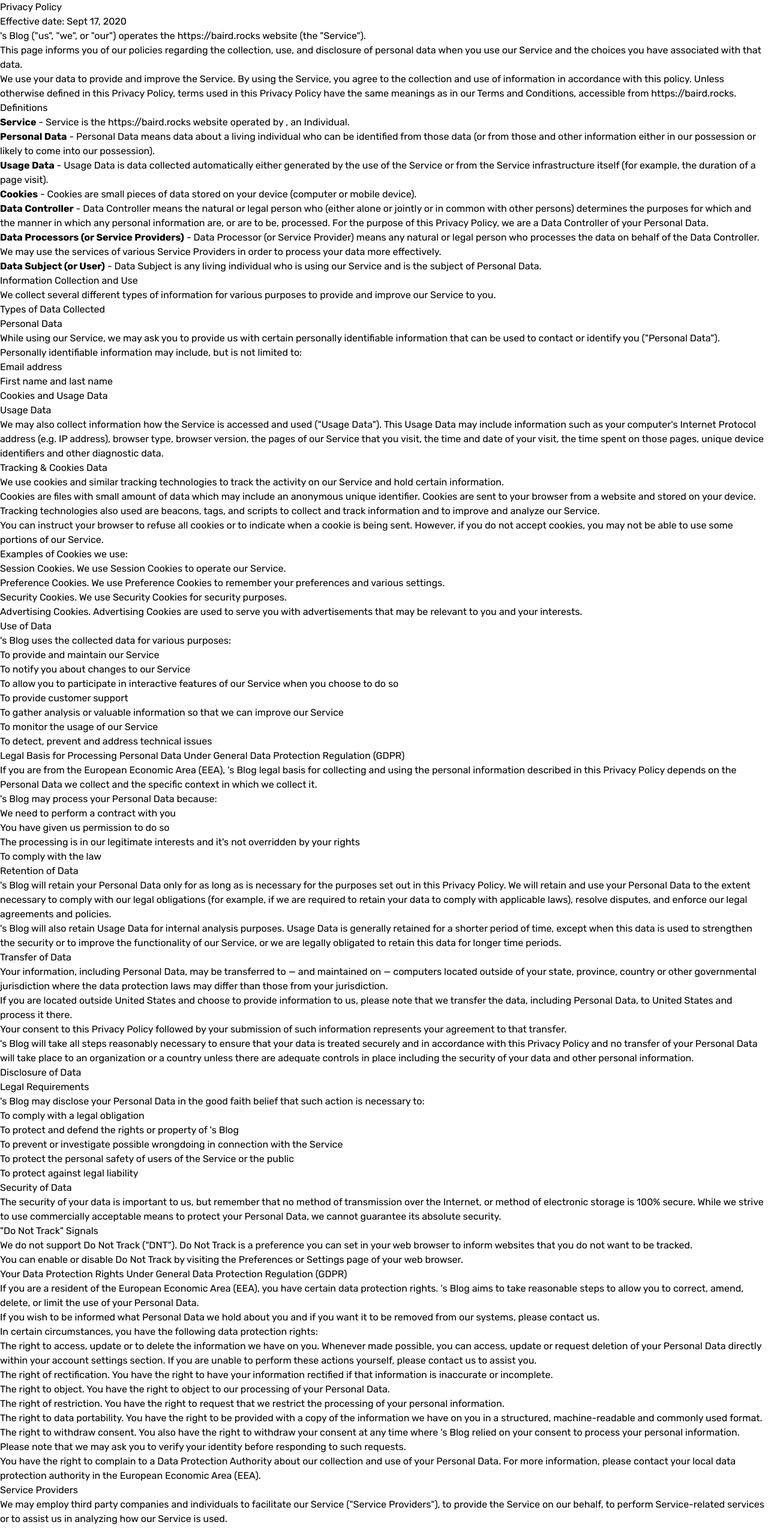
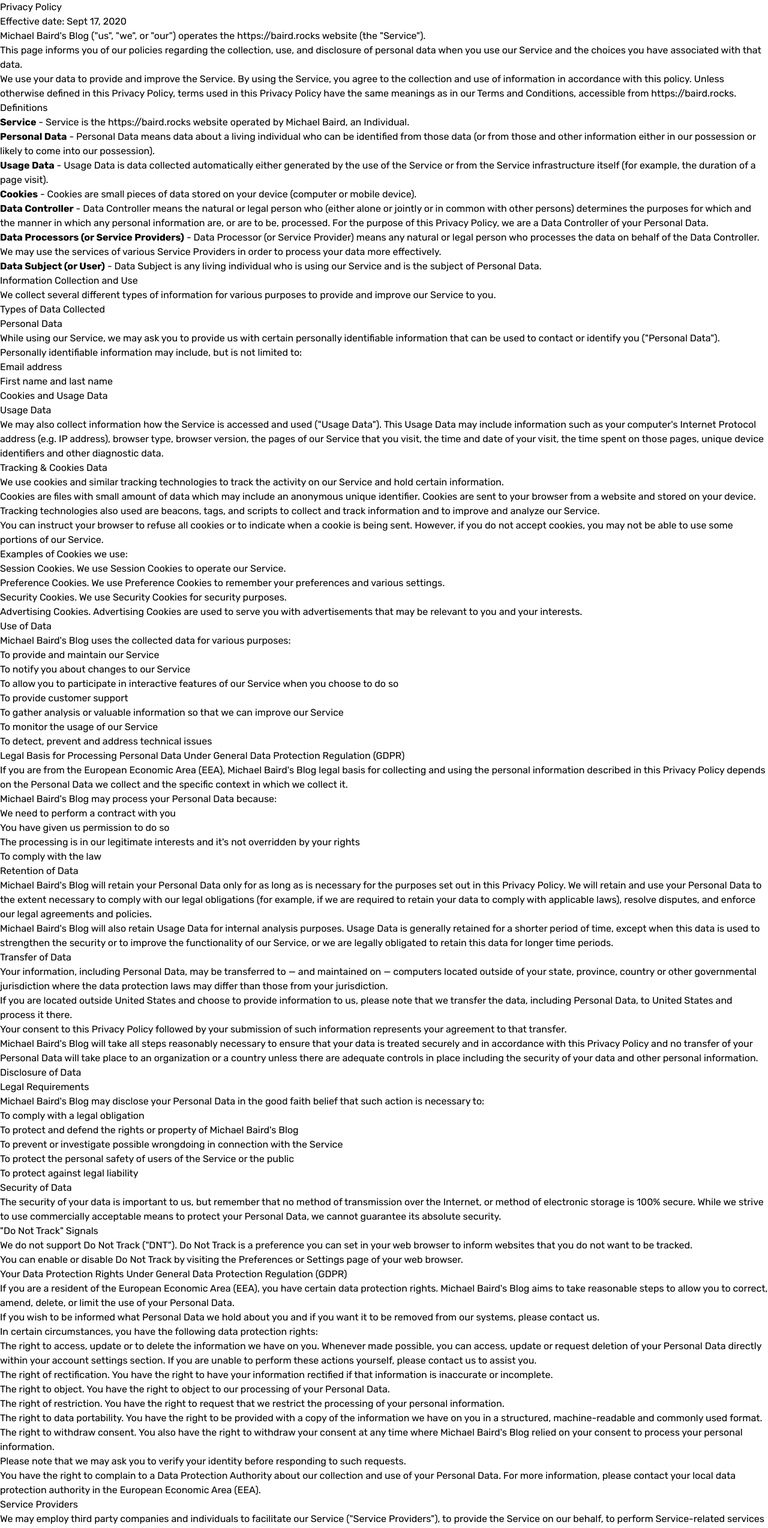
Before and after one commit to MikeBairdRocks/baird.rocks, a Next.js app in the folder src/: page /privacy in a window 1280 px wide. Shown: the top 2547 px of the page at 60% size. Built offline with nearby package versions, Linux system fonts and the light colour scheme; what @tailwindcss/typography would draw is missing.

Commit message:
fixed page

```diff
--- a/src/pages/privacy.tsx
+++ b/src/pages/privacy.tsx
@@ -1,5 +1,5 @@
 import React from "react";
-import {CMS_NAME, CMS_URL, EMAIL, OWNER} from "../common/Constants";
+import {CMS_NAME, CMS_URL, EMAIL, AUTHOR} from "../common/Constants";
 import Head from "next/head";
 import {NextPage} from "next";
 
@@ -12,13 +12,13 @@
     <div className="prose prose-lg container mx-auto">
       <h1>Privacy Policy</h1>
       <p>Effective date: Sept 17, 2020</p>
-      <p>{OWNER}'s Blog ("us", "we", or "our") operates the {CMS_URL} website (the "Service").</p>
+      <p>{AUTHOR}'s Blog ("us", "we", or "our") operates the {CMS_URL} website (the "Service").</p>
       <p>This page informs you of our policies regarding the collection, use, and disclosure of personal data when you use our Service and the choices you have associated with that data.</p>
       <p>We use your data to provide and improve the Service. By using the Service, you agree to the collection and use of information in accordance with this policy. Unless otherwise defined in this Privacy Policy, terms used in this Privacy Policy have the same meanings as in our Terms and Conditions, accessible from {CMS_URL}.</p>
 
       <h2>Definitions</h2>
       <ul>
-        <li><strong>Service</strong> - Service is the {CMS_URL} website operated by {OWNER}, an Individual.</li>
+        <li><strong>Service</strong> - Service is the {CMS_URL} website operated by {AUTHOR}, an Individual.</li>
         <li><strong>Personal Data</strong> - Personal Data means data about a living individual who can be identified from those data (or from those and other information either in our possession or likely to come into our possession).</li>
         <li><strong>Usage Data</strong> - Usage Data is data collected automatically either generated by the use of the Service or from the Service infrastructure itself (for example, the duration of a page visit).</li>
         <li><strong>Cookies</strong> - Cookies are small pieces of data stored on your device (computer or mobile device).</li>
@@ -55,7 +55,7 @@
       </ul>
 
       <h2>Use of Data</h2>
-      <p>{OWNER}'s Blog uses the collected data for various purposes:</p>
+      <p>{AUTHOR}'s Blog uses the collected data for various purposes:</p>
       <ul>
         <li>To provide and maintain our Service</li>
         <li>To notify you about changes to our Service</li>
@@ -67,8 +67,8 @@
       </ul>
 
       <h2>Legal Basis for Processing Personal Data Under General Data Protection Regulation (GDPR)</h2>
-      <p>If you are from the European Economic Area (EEA), {OWNER}'s Blog legal basis for collecting and using the personal information described in this Privacy Policy depends on the Personal Data we collect and the specific context in which we collect it.</p>
-      <p>{OWNER}'s Blog may process your Personal Data because:</p>
+      <p>If you are from the European Economic Area (EEA), {AUTHOR}'s Blog legal basis for collecting and using the personal information described in this Privacy Policy depends on the Personal Data we collect and the specific context in which we collect it.</p>
+      <p>{AUTHOR}'s Blog may process your Personal Data because:</p>
       <ul>
         <li>We need to perform a contract with you</li>
         <li>You have given us permission to do so</li>
@@ -77,21 +77,21 @@
       </ul>
 
       <h2>Retention of Data</h2>
-      <p>{OWNER}'s Blog will retain your Personal Data only for as long as is necessary for the purposes set out in this Privacy Policy. We will retain and use your Personal Data to the extent necessary to comply with our legal obligations (for example, if we are required to retain your data to comply with applicable laws), resolve disputes, and enforce our legal agreements and policies.</p>
-      <p>{OWNER}'s Blog will also retain Usage Data for internal analysis purposes. Usage Data is generally retained for a shorter period of time, except when this data is used to strengthen the security or to improve the functionality of our Service, or we are legally obligated to retain this data for longer time periods.</p>
+      <p>{AUTHOR}'s Blog will retain your Personal Data only for as long as is necessary for the purposes set out in this Privacy Policy. We will retain and use your Personal Data to the extent necessary to comply with our legal obligations (for example, if we are required to retain your data to comply with applicable laws), resolve disputes, and enforce our legal agreements and policies.</p>
+      <p>{AUTHOR}'s Blog will also retain Usage Data for internal analysis purposes. Usage Data is generally retained for a shorter period of time, except when this data is used to strengthen the security or to improve the functionality of our Service, or we are legally obligated to retain this data for longer time periods.</p>
 
       <h2>Transfer of Data</h2>
       <p>Your information, including Personal Data, may be transferred to — and maintained on — computers located outside of your state, province, country or other governmental jurisdiction where the data protection laws may differ than those from your jurisdiction.</p>
       <p>If you are located outside United States and choose to provide information to us, please note that we transfer the data, including Personal Data, to United States and process it there.</p>
       <p>Your consent to this Privacy Policy followed by your submission of such information represents your agreement to that transfer.</p>
-      <p>{OWNER}'s Blog will take all steps reasonably necessary to ensure that your data is treated securely and in accordance with this Privacy Policy and no transfer of your Personal Data will take place to an organization or a country unless there are adequate controls in place including the security of your data and other personal information.</p>
+      <p>{AUTHOR}'s Blog will take all steps reasonably necessary to ensure that your data is treated securely and in accordance with this Privacy Policy and no transfer of your Personal Data will take place to an organization or a country unless there are adequate controls in place including the security of your data and other personal information.</p>
 
       <h2>Disclosure of Data</h2>
       <h3>Legal Requirements</h3>
-      <p>{OWNER}'s Blog may disclose your Personal Data in the good faith belief that such action is necessary to:</p>
+      <p>{AUTHOR}'s Blog may disclose your Personal Data in the good faith belief that such action is necessary to:</p>
       <ul>
         <li>To comply with a legal obligation</li>
-        <li>To protect and defend the rights or property of {OWNER}'s Blog</li>
+        <li>To protect and defend the rights or property of {AUTHOR}'s Blog</li>
         <li>To prevent or investigate possible wrongdoing in connection with the Service</li>
         <li>To protect the personal safety of users of the Service or the public</li>
         <li>To protect against legal liability</li>
@@ -105,7 +105,7 @@
       <p>You can enable or disable Do Not Track by visiting the Preferences or Settings page of your web browser.</p>
 
       <h2>Your Data Protection Rights Under General Data Protection Regulation (GDPR)</h2>
-      <p>If you are a resident of the European Economic Area (EEA), you have certain data protection rights. {OWNER}'s Blog aims to take reasonable steps to allow you to correct, amend, delete, or limit the use of your Personal Data.</p>
+      <p>If you are a resident of the European Economic Area (EEA), you have certain data protection rights. {AUTHOR}'s Blog aims to take reasonable steps to allow you to correct, amend, delete, or limit the use of your Personal Data.</p>
       <p>If you wish to be informed what Personal Data we hold about you and if you want it to be removed from our systems, please contact us.</p>
       <p>In certain circumstances, you have the following data protection rights:</p>
       <ul>
@@ -114,7 +114,7 @@
         <li>The right to object. You have the right to object to our processing of your Personal Data.</li>
         <li>The right of restriction. You have the right to request that we restrict the processing of your personal information.</li>
         <li>The right to data portability. You have the right to be provided with a copy of the information we have on you in a structured, machine-readable and commonly used format.</li>
-        <li>The right to withdraw consent. You also have the right to withdraw your consent at any time where {OWNER}'s Blog relied on your consent to process your personal information.</li>
+        <li>The right to withdraw consent. You also have the right to withdraw your consent at any time where {AUTHOR}'s Blog relied on your consent to process your personal information.</li>
       </ul>
       <p>Please note that we may ask you to verify your identity before responding to such requests.</p>
       <p>You have the right to complain to a Data Protection Authority about our collection and use of your Personal Data. For more information, please contact your local data protection authority in the European Economic Area (EEA).</p>
```
